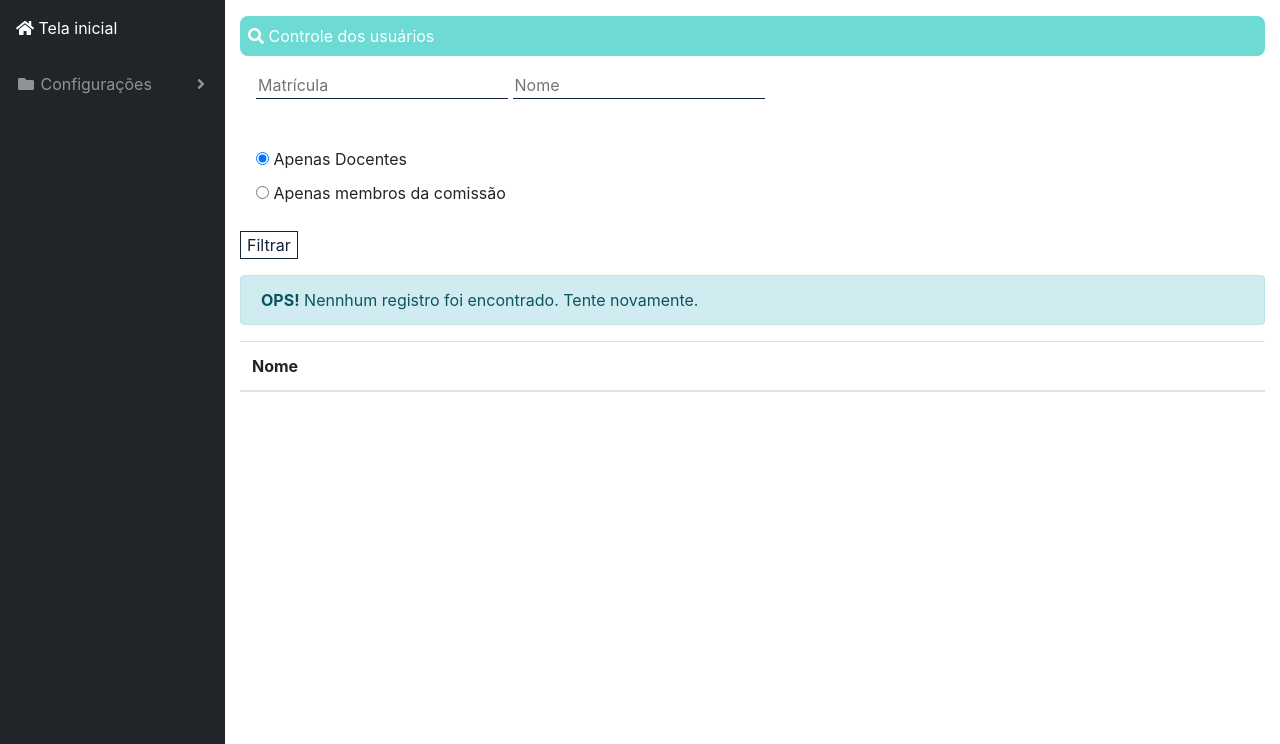
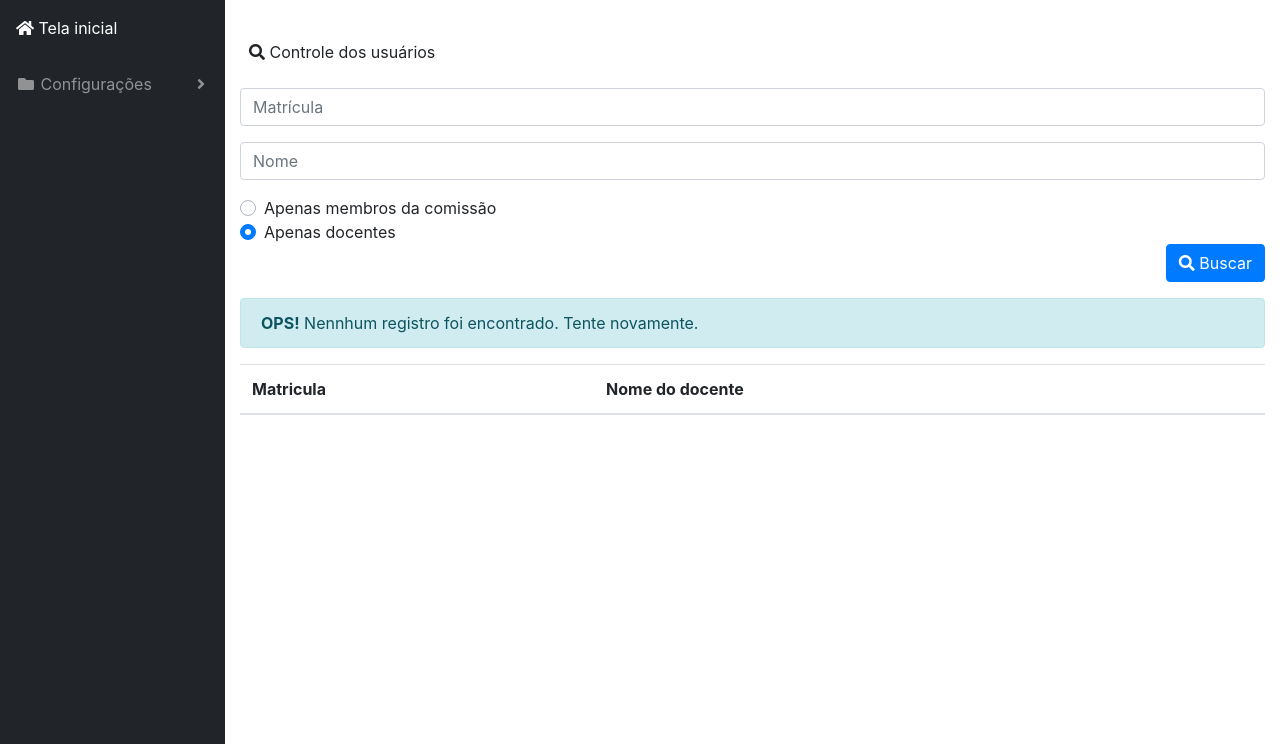
Before and after one commit to raphaelramosds/aph, a CodeIgniter app: page /aph/index.php/admin/procurar in a window 1280 px wide. Shown: the part 58-802 px from the top of the page. Run offline with CodeIgniter, Linux system fonts and the light colour scheme; the visitor is signed in with stand-in values (Sample User, id 1); data comes from the database, SQL or seed files in the repository; data that the repository does not hold is empty.

Commit message:
Organizando tela administrativa

```diff
--- a/src/application/views/Admin/filtro.php
+++ b/src/application/views/Admin/filtro.php
@@ -3,43 +3,63 @@
     <div class="container-fluid">
 
         <div class="row">
+            <div class="col-md-12 p-3">
+                <span class="d-block p-2">
+                    <i class="fas fa-search"></i> Controle dos usuários
+                </span>
+            </div>
+
             <div class="col-md-12">
                 <?php if ($this->session->flashdata('nada')): ?>
                     <?=$this->session->flashdata('nada');?>
                 <?php endif ?>
-                <span class="d-block p-2 text-white title"><i class="fas fa-search"></i> Controle dos usuários</span>
                 <form action="<?=base_url('admin/procurar')?>" method="POST">
-                    <div class="p-3">
-                        <input type="text" class="form-group campo-s" placeholder="Matrícula" name="matricula">
-                        <input type="text" class="form-group campo-s" placeholder="Nome" name="nome">
+                    <div class="form-group">
+                        <input type="text" class="form-control" placeholder="Matrícula" name="matricula">
                     </div>
-                    <div class="p-3">
-                        <input class="form-group" type="radio" value="0" name="apenasMembros" checked> Apenas Docentes <br>
-                        <input class="form-group" type="radio" value="1" name="apenasMembros"> Apenas membros da comissão
+                    <div class="form-group">
+                        <input type="text" class="form-control" placeholder="Nome" name="nome">
+                    </div>
+                    <div class="custom-control custom-radio">
+                      <input type="radio" class="custom-control-input" id="defaultUnchecked" name="apenasMembros" value="1">
+                      <label class="custom-control-label" for="defaultUnchecked">Apenas membros da comissão</label>
                     </div>
 
-                    <div class="form-group">
-                        <button class="botao-s">Filtrar</button>
+                    <!-- Default checked -->
+                    <div class="custom-control custom-radio">
+                      <input type="radio" class="custom-control-input" id="defaultChecked" name="apenasMembros" value="0" checked>
+                      <label class="custom-control-label" for="defaultChecked">Apenas docentes</label>
+                    </div>
+
+                    <div class="form-group float-right">
+                        <div class="sm-3">
+                            <button class="btn btn-primary">
+                                <i class="fas fa-search"></i> Buscar
+                            </button>
+                        </div>
                     </div>
                 </form>
             </div>
+
+            <?php if(isset($resultado)): ?>
             <div class="col-md-12">
-                <table class="table">
+                <table class="table table-striped" >
                     <thead>
                         <tr>
-                            <!-- <th>Matricula</th> -->
-                            <th>Nome</th>
+                            <th>Matricula</th>
+                            <th>Nome do docente</th>
+                            <th></th>
                         </tr>
                     </thead>
                     <tbody>
-                        <?php if(isset($resultado)): ?>
+
                             <?php foreach($resultado as $usuario):?>
                                 <tr>
-                                    <!-- <td><?=$usuario->matricula?></td> -->
+                                    <td><?=$usuario->matricula?></td>
                                     <td><?=$usuario->nome?></td>
                                     <td>
                                         <div class="dropdown">
-                                            <button class="btn btn-outline-primary dropdown-toggle" type="button" id="dropdownMenuButton" data-toggle="dropdown" aria-haspopup="true" aria-expanded="false">
+                                            <button class="btn btn-outline-primary dropdown-toggle" type="button" id="dropdownMenuButton" data-toggle="dropdown" aria-haspopup="true" aria-expanded="false"> Ação
                                             </button>
                                             <div class="dropdown-menu" aria-labelledby="dropdownMenuButton">
                                                 <?php if($usuario->membro_comis == 0):?>
@@ -58,11 +78,10 @@
                                 <div class='alert alert-info' role='alert'><b class="larger">OPS!</b> Nennhum registro foi encontrado. Tente novamente.</div>
                             <?php endif;?>
 
-                        <?php endif; ?>
-
                     </tbody>
                 </table>
             </div>
+            <?php endif; ?>
         </div>
     </div>
 </div>
--- a/src/application/views/Admin/menu.php
+++ b/src/application/views/Admin/menu.php
@@ -53,7 +53,7 @@
         </a>
         <div class="dropdown-menu" aria-labelledby="pagesDropdown">
           <a class="dropdown-item" href="<?=base_url('Admin/filtragem')?>">Controle de Usuários</a>
-          <a class="dropdown-item" href="<?=base_url('Admin/reunioes')?>">Gestão de Reuniões</a>
+          <!-- <a class="dropdown-item" href="<?=base_url('Admin/reunioes')?>">Gestão de Reuniões</a> -->
         </div>
       </li>
     </ul>
```
